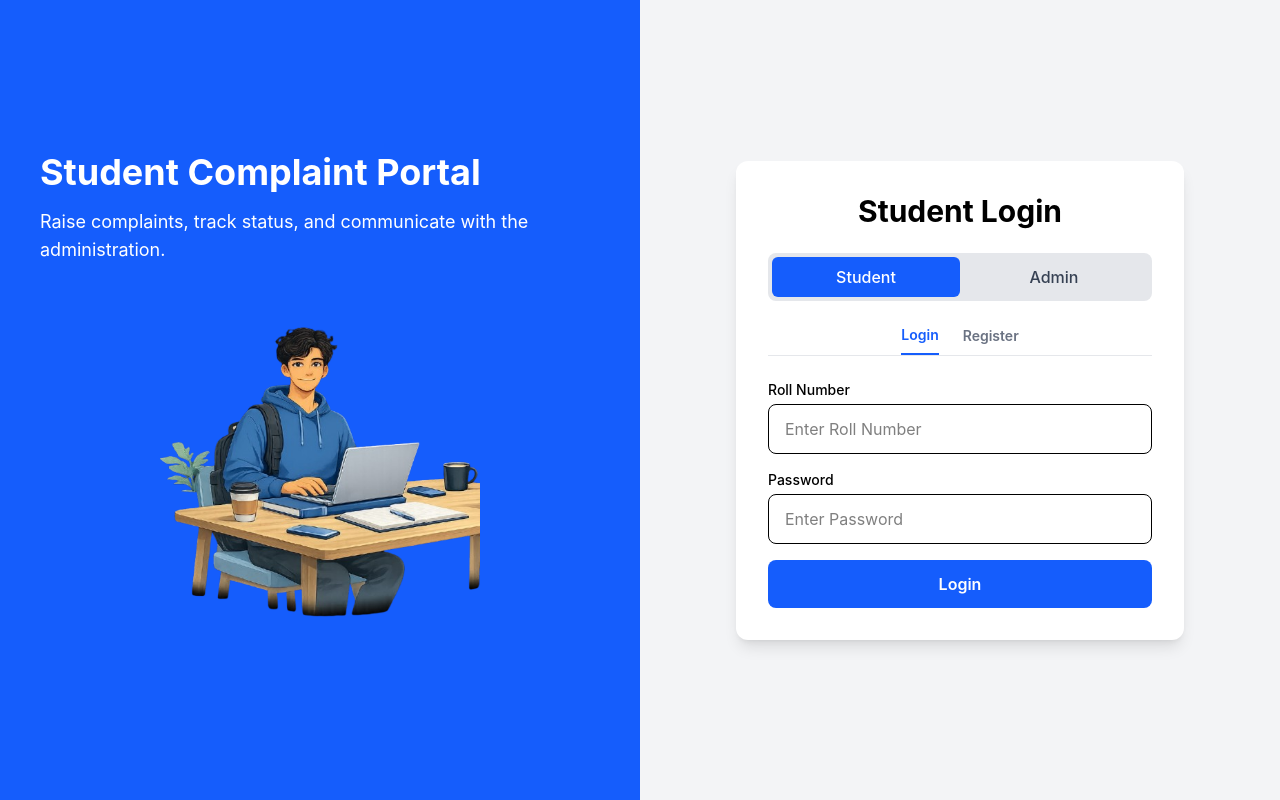
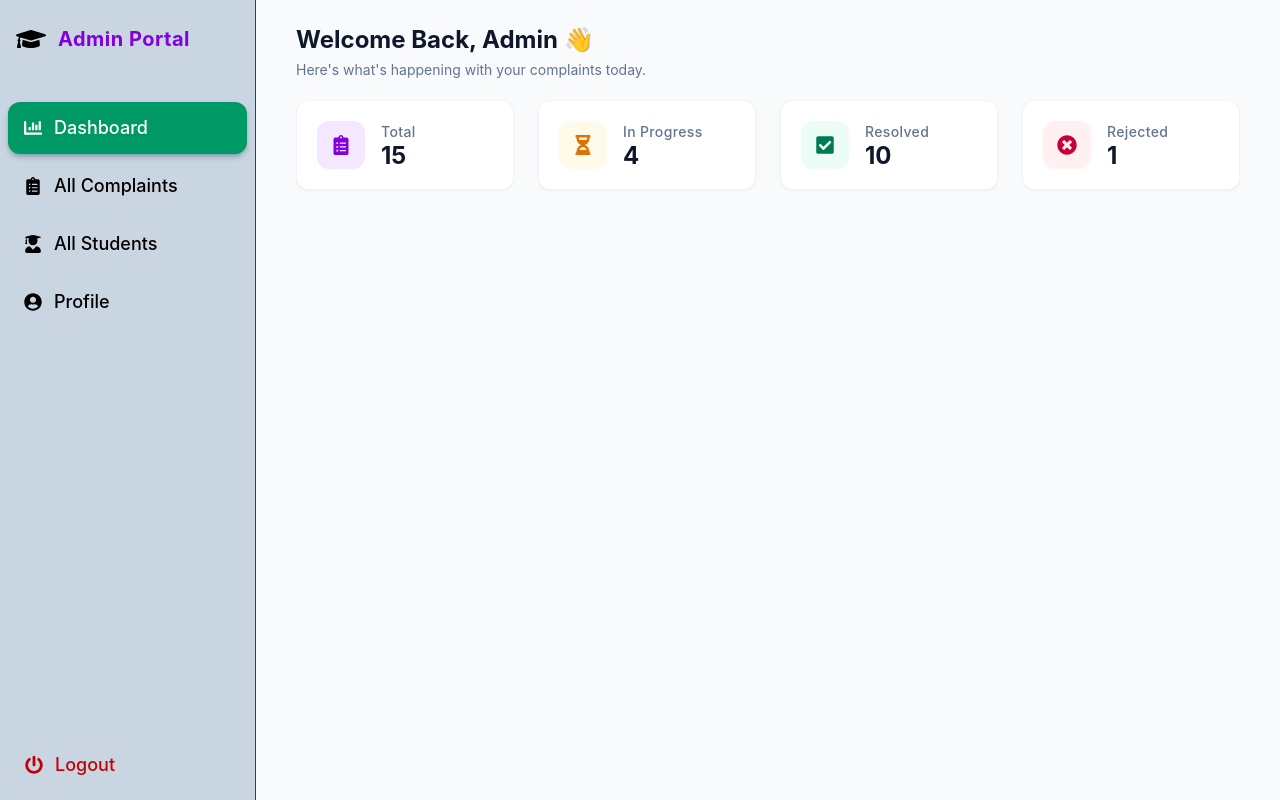
Before and after one commit to shaikhAshraf-01/Student-Complaint-Portal, a React app in the folder Frontend/: page /admin in a window 1280 px wide. Before the commit this address led to /. Built offline with nearby package versions, Linux system fonts and the light colour scheme; sample sign-in values are in the browser's storage; the HTML template or start-up script is replaced by a standard one.

Commit message:
working on admin

```diff
--- a/Frontend/src/components/adminComponents/AdminDashboard.jsx
+++ b/Frontend/src/components/adminComponents/AdminDashboard.jsx
@@ -1,6 +1,71 @@
- function AdminDashboard(){
-    return(
-        <div>hello admin</div>
-    )
+import { useSelector } from "react-redux";
+import { FaClipboardList, FaCheckSquare, FaTimesCircle, FaHourglassHalf } from "react-icons/fa";
+
+
+function AdminDashboard() {
+  const complaints = useSelector((state) => state.complaints.list);
+
+
+  const total = complaints.length;
+  const inProgress = complaints.filter(c => c.status === "In Progress").length;
+  const resolved = complaints.filter(c => c.status === "Resolved").length;
+  const rejected = complaints.filter(c => c.status === "Rejected").length;
+
+  return (
+    <div className="w-full min-h-screen md:h-screen overflow-visible md:overflow-hidden px-4 py-6 md:px-10 md:py-6 bg-slate-50 flex flex-col">
+
+      <header className="mb-1">
+        <h1 className="text-xl md:text-2xl font-bold text-slate-900">Welcome Back, Admin 👋</h1>
+        <p className="text-xs md:text-sm text-slate-500 mt-1">Here's what's happening with your complaints today.</p>
+      </header>
+
+      <div className="hidden md:grid lg:grid-cols-4 gap-4 md:gap-6 mt-4">
+
+        <div className="flex items-center gap-3 md:gap-4 p-4 md:p-5 bg-white rounded-xl shadow-xs border border-slate-100">
+          <div className="flex items-center justify-center w-10 h-10 md:w-12 md:h-12 bg-purple-100 rounded-xl text-purple-700 shrink-0">
+            <FaClipboardList className="text-lg md:text-xl" />
+          </div>
+          <div className="flex flex-col gap-0.5 min-w-0">
+            <h2 className="text-xs md:text-sm font-medium text-slate-500 tracking-wide truncate">Total</h2>
+            <p className="text-xl md:text-2xl font-bold text-slate-900 leading-none">{total}</p>
+          </div>
+        </div>
+
+        <div className="flex items-center gap-3 md:gap-4 p-4 md:p-5 bg-white rounded-xl shadow-xs border border-slate-100">
+          <div className="flex items-center justify-center w-10 h-10 md:w-12 md:h-12 bg-amber-50 rounded-xl text-amber-600 shrink-0">
+            <FaHourglassHalf className="text-lg md:text-xl" />
+          </div>
+          <div className="flex flex-col gap-0.5 min-w-0">
+            <h2 className="text-xs md:text-sm font-medium text-slate-500 tracking-wide truncate">In Progress</h2>
+            <p className="text-xl md:text-2xl font-bold text-slate-900 leading-none">{inProgress}</p>
+          </div>
+        </div>
+
+        <div className="flex items-center gap-3 md:gap-4 p-4 md:p-5 bg-white rounded-xl shadow-xs border border-slate-100">
+          <div className="flex items-center justify-center w-10 h-10 md:w-12 md:h-12 bg-emerald-50 rounded-xl text-emerald-700 shrink-0">
+            <FaCheckSquare className="text-lg md:text-xl" />
+          </div>
+          <div className="flex flex-col gap-0.5 min-w-0">
+            <h2 className="text-xs md:text-sm font-medium text-slate-500 tracking-wide truncate">Resolved</h2>
+            <p className="text-xl md:text-2xl font-bold text-slate-900 leading-none">{resolved}</p>
+          </div>
+        </div>
+
+        <div className="flex items-center gap-3 md:gap-4 p-4 md:p-5 bg-white rounded-xl shadow-xs border border-slate-100">
+          <div className="flex items-center justify-center w-10 h-10 md:w-12 md:h-12 bg-rose-50 rounded-xl text-rose-700 shrink-0">
+            <FaTimesCircle className="text-lg md:text-xl" />
+          </div>
+          <div className="flex flex-col gap-0.5 min-w-0">
+            <h2 className="text-xs md:text-sm font-medium text-slate-500 tracking-wide truncate">Rejected</h2>
+            <p className="text-xl md:text-2xl font-bold text-slate-900 leading-none">{rejected}</p>
+          </div>
+        </div>
+      </div>
+
+
+
+    </div>
+  );
 }
+
 export default AdminDashboard;
--- a/Frontend/src/redux/slices/AuthSlice.js
+++ b/Frontend/src/redux/slices/AuthSlice.js
@@ -25,10 +25,26 @@ const saveRegisteredUsers = (users) => {
     console.error("Failed to save registered users:", err);
   }
 };
+const loadCurrentUser = () => {
+  try {
+    const saved = localStorage.getItem("currentUser");
+    return saved ? JSON.parse(saved) : null;
+  } catch {
+    return null;
+  }
+};
+
+const loadRole = () => {
+  try {
+    return localStorage.getItem("role") || null;
+  } catch {
+    return null;
+  }
+};
 const initialState = {
   registeredUsers: loadRegisteredUsers(), // { prn, fullName, password }
-  currentUser: null,   // logged-in user (student or admin)
-  role: null,           // "student" | "admin"
+  currentUser: loadCurrentUser(),   // logged-in user (student or admin)
+  role: loadRole(),           // "student" | "admin"
   verifiedStudent: null, // holds { prn, fullName } once verify succeeds
   loginError: "",
   verifyError: "",
@@ -92,11 +108,13 @@ const authSlice = createSlice({
       state.loginError = "Invalid admin username or password.";
       return;
     }
-
     state.currentUser = { username: id, role: "admin" };
     state.role = "admin";
+    localStorage.setItem("currentUser", JSON.stringify(state.currentUser)); // ← add
+    localStorage.setItem("role", "admin"); // ← add
     return;
   }
+
   const user = state.registeredUsers.find(
     (u) => u.prn.trim().toLowerCase() === id.trim().toLowerCase()
   );
@@ -112,11 +130,15 @@ const authSlice = createSlice({
 
   state.currentUser = user;
   state.role = "student";
+  localStorage.setItem("currentUser", JSON.stringify(user)); // ← add
+  localStorage.setItem("role", "student"); // ← add
 },
 
 logout: (state) => {
   state.currentUser = null;
   state.role = null;
+  localStorage.removeItem("currentUser"); // ← add
+  localStorage.removeItem("role"); // ← add
 },
 
     clearAuthErrors: (state) => {
```
Lines whose indentation alone changed are shown as unchanged.
